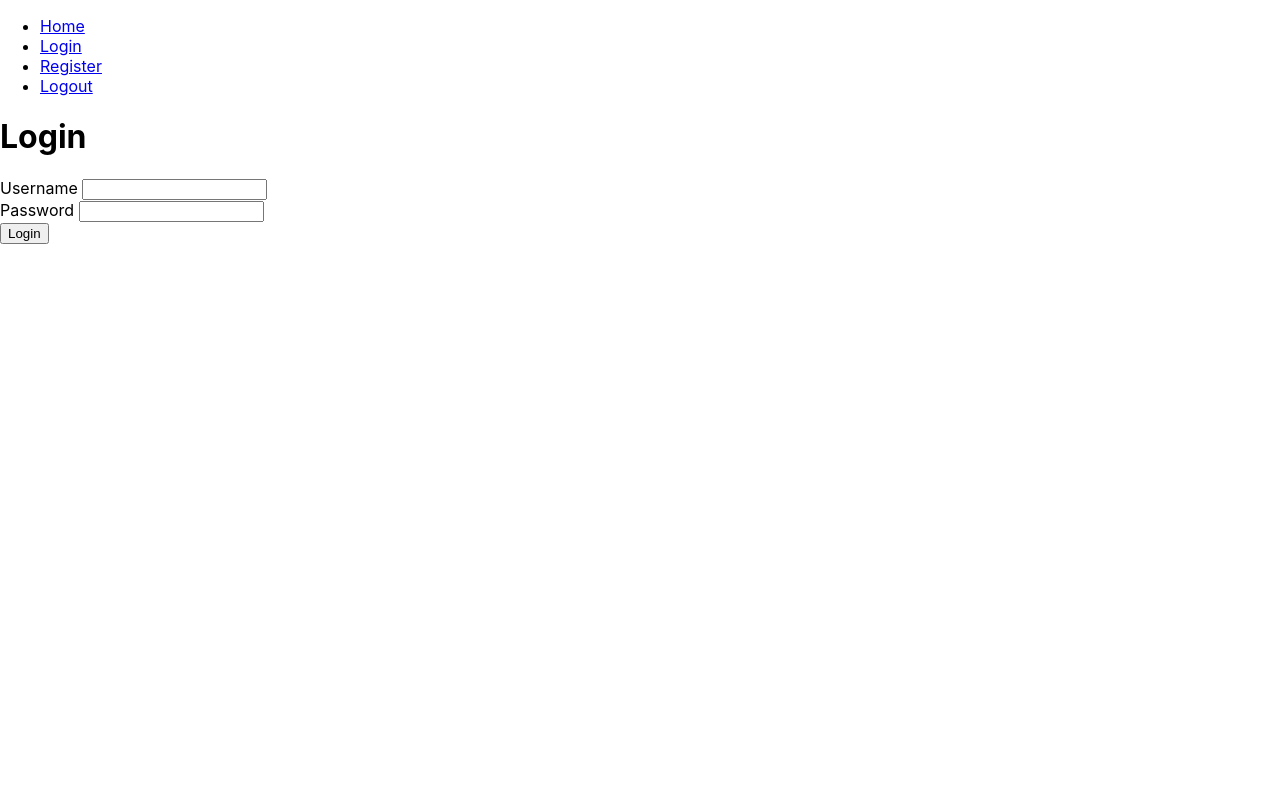
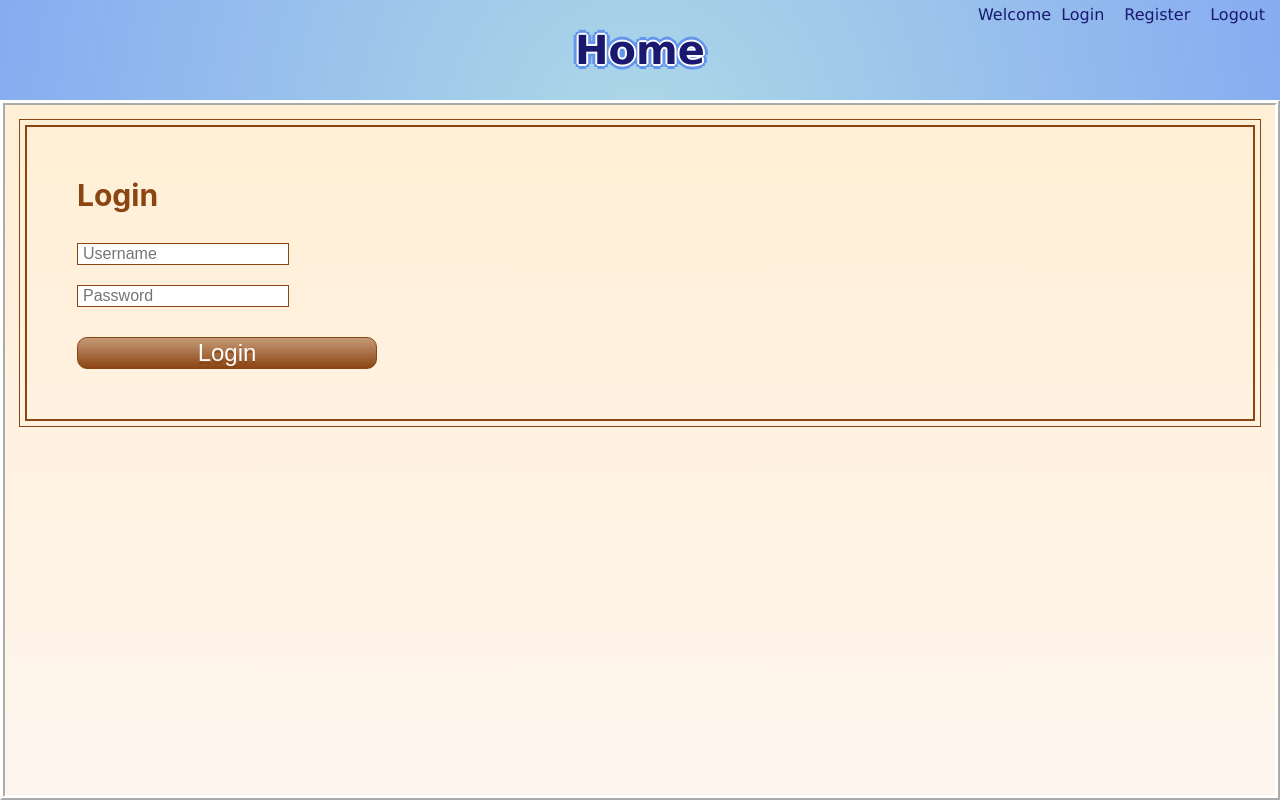
Before and after one commit to sp11037/project4, a React (Create React App) app in the folder client/: page /login in a window 1280 px wide. Built offline with nearby package versions, Linux system fonts and the light colour scheme; no server answers.

Commit message:
Added styling

```diff
--- a/client/src/App.css
+++ b/client/src/App.css
@@ -1,38 +1,281 @@
+* {
+  margin: 0;
+  padding: 0;
+}
+
+html, body, #root {
+  height: 100%;
+}
+
+/* header area */
+header {
+  display: grid;
+  grid-template-columns: 1fr 1fr 1fr;
+  height: 100px;
+  background-image: radial-gradient(circle at 50% 130%, lightblue, #6494edc6);
+
+  font-family: Verdana, Geneva, Tahoma, sans-serif ;
+  color: midnightblue;
+}
+
+h1 {
+  display: flex;
+  justify-content: center;
+  align-items: center;
+  grid-column: 2;
+
+  font-size: 5vh;
+  text-shadow: 2px 0 white,
+               -2px 0 white,
+               0 2px white,
+               0 -2px white,
+               1px 1px white,
+               1px -1px white,
+               -1px 1px white,
+               -1px -1px white,
+               5px 0 cornflowerblue,
+               -5px 0 cornflowerblue,
+               0 5px cornflowerblue,
+               0 -5px cornflowerblue,
+               3px 3px cornflowerblue,
+               3px -3px cornflowerblue,
+               -3px 3px cornflowerblue,
+               -3px -3px cornflowerblue;
+}
+
+nav {
+  grid-column: 3;
+}
+
+ul {
+  display: flex;
+  float: right;
+  margin: 5px;
+  list-style: none;
+}
+
+a {
+  text-decoration: none;
+  margin: 0 10px;
+  color: midnightblue;
+}
+
+/* main */
+
+main {
+  display: flex;
+  min-height: calc(100vh - 100px);
+  max-height: fit-content;
+  font-family: Helvetica, Arial, sans-serif;
+}
+
+/* category menu */
+
+aside {
+  width: 25%;
+  background: linear-gradient(#db7093, #ffe4e180),
+              url(./img/ps-neutral.png) 0 0/40px;
+}
+
+.categoryBtn, #addCategoryBtn {
+  display: flex;
+  justify-content: center;
+  align-items: center;
+
+  box-sizing: border-box;
+  height: 100px;
+  width: 100%;
+
+  border: 1px solid palevioletred;
+  background: linear-gradient(mintcream, mistyrose);
+  box-shadow: inset white 0 7px 8px -3px,
+              inset #db7093ab 0 0 9px;
+
+  color: mediumvioletred;
+  font-size: 3vh;
+  text-shadow: 2px 0 mistyrose,
+               -2px 0 mistyrose,
+               0 2px mistyrose,
+               0 -2px mistyrose;
+}
+
+.categoryBtn:hover, #addCategoryBtn:hover {
+  border: 1px solid white;
+  background: linear-gradient(mistyrose, mintcream);
+  box-shadow: inset #db7093ab 0 7px 8px -3px,
+              inset white 0 0 9px;
+
+  color: mediumvioletred;
+}
+
+.categoryBtn:active, #addCategoryBtn:active, .current, .categoryBtn:active:hover, #addCategoryBtn:active:hover, .current:hover {
+  border: 1px solid palevioletred;
+  background: linear-gradient(lightpink, palevioletred);
+  box-shadow: inset white 0 7px 8px -3px,
+              inset #db7093ab 0 0 9px;
+
+  color: white;
+  text-shadow: 2px 0 palevioletred,
+               -2px 0 palevioletred,
+               0 2px palevioletred,
+               0 -2px palevioletred;
+}
+
+/* question area */
+
+section, .accountPage {
+  padding: 20px;
+  box-sizing: border-box;
+  width: 100%;
+  min-height: calc(100vh - 100px);
+
+  border: 5px ridge white;
+  background: linear-gradient(papayawhip, seashell);
+
+  font-size: 2.5vh;
+  color: saddlebrown;
+}
+
+.question {
+  margin-bottom: 20px;
+}
+
+/* modal */
+
+.categoryOverlay, .questionOverlay {
+  position: absolute;
+  top: 0;
+  left: 0;
+
+  height: 100%;
+  width: 100%;
+
+  background-color: pink;
+  opacity: 40%;
+}
+
+.categoryModalBox, .questionModalBox {
+  position: absolute;
+  top: 50%;
+  left: 50%;
+  transform: translate(-50%, -50%);
+
+  padding: 10px;
+  width: 400px;
+  height: 400px;
+
+  background-color: mistyrose;
+  border: 2px solid pink;
+  outline: 2px solid pink;
+  outline-offset: 1px;
+  box-shadow: white 0 0 0px 5px,
+              hotpink 0 0 25px,
+              inset white 0 7px 8px -3px,
+              inset palevioletred 0 0 9px;
+  border-radius: 20px;
+
+  color: mediumvioletred;
+  font-size: 3vh;
+}
+
+.closeModalBtn {
+  float: right;
+  margin-right: 10px;
+}
+
+.modalText {
+  margin-left: 10px;
+}
+
+.modalInput {
+  display: block;
+  margin: 20px auto 0px auto;
+  padding: 10px;
+  width: 80%;
+  height: 250px;
+
+  border: 1px solid palevioletred;
+  outline: none;
+
+  font-size: 2vh;
+  color: palevioletred;
+}
+
+.modalAddBtn {
+  display: block;
+  margin: 20px auto;
+  width: 40%;
+
+  border: 1px solid palevioletred;
+  border-radius: 10px;
+  background: linear-gradient(lightpink 40%, palevioletred);
+
+  font-size: 3vh;
+  color: white;
+  text-shadow: 0px 3px palevioletred;
+}
+
+/* error messages */
+
 .hidden {
   display: none;
 }
 
-.redText {
+.errorMsg {
+  margin-top: 5px;
   color: red;
 }
 
-.categoryBtn {
-  height: 50px;
-  width: 300px;
-  border: 1px solid black;
+span.errorMsg {
+  margin-left: 5px;
 }
 
-.categoryBtn:hover {
-  background-color: lightgray;
+/* login/register page */
+
+.accountBox {
+  display: flex;
+  flex-direction: column;
+  border: 2px solid saddlebrown;
+  outline: 1px solid saddlebrown;
+  outline-offset: 5px;
+  height: fit-content;
+  padding: 50px;
 }
 
-.categoryBtn:active {
-  background-color: lightblue;
+.formArea {
+  display: flex;
+  flex-direction: column;
+  margin: 20px 0;
 }
 
-.categoryOverlay, .questionOverlay {
-  position: absolute;
-  height: 100%;
-  width: 100%;
-  top: 0;
+.formArea input {
+  height: 2.5vh;
+  width: 200px;
+  font-size: 2vh;
+  margin: 10px 0;
+  padding: 0 5px;
+  border: 1px solid saddlebrown;
+  outline: none;
+  color: saddlebrown;
 }
 
-.categoryModalBox, .questionModalBox {
-  position: absolute;
-  background-color: lightcoral;
-  width: 500px;
-  height: 500px;
-  top: 50%;
-  left: 50%;
-  transform: translate(-50%, -50%);
+#tosContainer {
+  margin-top: 5px;
 }
+
+#tosContainer input {
+  height: 20px;
+  width: 20px;
+}
+
+.formBtn button {
+  width: 300px;
+  height: 4vh;
+  border: 1px solid saddlebrown;
+  border-radius: 10px;
+  background: linear-gradient(#8b451380, saddlebrown);
+
+  font-size: 3vh;
+  color: white;
+  text-shadow: 0px 3px saddlebrown;
+}
--- a/client/src/App.js
+++ b/client/src/App.js
@@ -28,7 +28,7 @@ function App() {
   return (
     <BrowserRouter>
       <Routes>
-        <Route path='/' element={<Layout />}>
+        <Route path='/' element={<Layout uname={uname} />}>
           <Route index element={<Home uname={uname} categories={categories} categoriesSetter={categoriesSetter} questions={questions} questionsSetter={questionsSetter} />} />
           <Route path='login' element={<Login uname={uname} unameSetter={unameSetter} />} />
           <Route path='register' element={<Register uname={uname} />} />
--- a/client/src/components/AddCategory.js
+++ b/client/src/components/AddCategory.js
@@ -31,13 +31,13 @@ const AddCategory = ({ categoryRef, categories, categoriesSetter }) => {
 
     return (
         <>
-            <div onClick={handleModal}>+</div>
+            <div id='addCategoryBtn' onClick={handleModal}>+</div>
             <div className='categoryOverlay hidden' onClick={handleModal}></div>
             <div className='categoryModalBox hidden'>
-                <div onClick={handleModal}>X</div>
-                <div>Add new category</div>
-                <input type='text' ref={categoryRef} />
-                <button onClick={addCategory}>+</button>
+                <div className='closeModalBtn' onClick={handleModal}>&#9932;</div>
+                <div className='modalText'>Add new category</div>
+                <textarea className='modalInput' type='text' ref={categoryRef} />
+                <button className='modalAddBtn' onClick={addCategory}>+</button>
             </div>
         </>
     );
--- a/client/src/components/AddQuestion.js
+++ b/client/src/components/AddQuestion.js
@@ -34,10 +34,10 @@ const AddQuestion = ({ questionRef, questions, questionsSetter, currCategory })
             <div onClick={handleModal}>+</div>
             <div className='questionOverlay hidden' onClick={handleModal}></div>
             <div className='questionModalBox hidden'>
-                <div onClick={handleModal}>X</div>
-                <div>Add new question</div>
-                <input type='text' ref={questionRef} />
-                <button onClick={addQuestion}>+</button>
+                <div className='closeModalBtn' onClick={handleModal}>&#9932;</div>
+                <div className='modalText'>Add new question</div>
+                <textarea className='modalInput' type='text' ref={questionRef} />
+                <button className='modalAddBtn' onClick={addQuestion}>+</button>
             </div>
         </>
     );
--- a/client/src/components/CategoryTab.js
+++ b/client/src/components/CategoryTab.js
@@ -1,6 +1,6 @@
 const CategoryTab = ({ categoryId, categoryName, changeCategory }) => {
     return (
-        <div className='categoryBtn' tab-id={categoryId} onClick={changeCategory}>{categoryName}</div>
+        <div className={categoryId === 1 ? 'categoryBtn current' : 'categoryBtn'} tab-id={categoryId} onClick={changeCategory}>{categoryName}</div>
     )
 };
 
--- a/client/src/components/Question.js
+++ b/client/src/components/Question.js
@@ -1,6 +1,6 @@
 const Question = ({ questionText }) => {
     return (
-        <div>{questionText}</div>
+        <div className='question'>{questionText}</div>
     )
 }
 
--- a/client/src/pages/Home.js
+++ b/client/src/pages/Home.js
@@ -20,6 +20,11 @@ const Home = ({ uname, categories, categoriesSetter, questions, questionsSetter
 
     // change categories
     const changeCategory = (event) => {
+        document.querySelectorAll('.categoryBtn').forEach(btn => {
+            btn.classList.remove('current');
+        })
+        event.target.classList.toggle('current');
+
         const tab = event.target.getAttribute('tab-id');
         currCategorySetter(tab);
     };
@@ -47,14 +52,16 @@ const Home = ({ uname, categories, categoriesSetter, questions, questionsSetter
     );
 
     return (
-        <div>
-            <h1>Home</h1>
-            <h3>Login Successful {uname}</h3>
-            <div>{categoryList}</div>
-            <AddCategory categoryRef={categoryRef} categories={categories} categoriesSetter={categoriesSetter} />
-            <div>{questionList}</div>
-            <AddQuestion questionRef={questionRef} questions={questions} questionsSetter={questionsSetter} currCategory={currCategory} />
-        </div>
+        <main>
+            <aside>
+                <div>{categoryList}</div>
+                <AddCategory categoryRef={categoryRef} categories={categories} categoriesSetter={categoriesSetter} />
+            </aside>
+            <section>
+                <div>{questionList}</div>
+                <AddQuestion questionRef={questionRef} questions={questions} questionsSetter={questionsSetter} currCategory={currCategory} />
+            </section>
+        </main>
     );
 };
 
--- a/client/src/pages/Layout.js
+++ b/client/src/pages/Layout.js
@@ -1,16 +1,27 @@
 import { Outlet, Link } from 'react-router-dom';
 
-const Layout = () => {
+const Layout = ({ uname }) => {
+    if (uname) {
+        document.querySelectorAll('.loggedOut').forEach(item => item.classList.add('hidden'));
+        document.querySelectorAll('.loggedIn').forEach(item => item.classList.remove('hidden'));
+    } else {
+        document.querySelectorAll('.loggedOut').forEach(item => item.classList.remove('hidden'));
+        document.querySelectorAll('.loggedIn').forEach(item => item.classList.add('hidden'));
+    }
+
     return (
         <>
-            <nav>
-                <ul>
-                    <li><Link to='/'>Home</Link></li>
-                    <li><Link to='/login'>Login</Link></li>
-                    <li><Link to='/register'>Register</Link></li>
-                    <li><Link to='/logout'>Logout</Link></li>
-                </ul>
-            </nav>
+            <header>
+                <h1><Link to='/'>Home</Link></h1>
+                <nav>
+                    <ul>
+                        <li className='loggedIn'>Welcome {uname}</li>
+                        <li className='loggedOut'><Link to='/login'>Login</Link></li>
+                        <li className='loggedOut'><Link to='/register'>Register</Link></li>
+                        <li className='loggedIn'><Link to='/logout'>Logout</Link></li>
+                    </ul>
+                </nav>
+            </header>
             <Outlet />
         </>
     );
--- a/client/src/pages/Login.js
+++ b/client/src/pages/Login.js
@@ -4,7 +4,6 @@ import { useNavigate } from 'react-router-dom';
 const Login = ({ uname, unameSetter }) => {
     const unameRef = useRef();
     const pwordRef = useRef();
-    const [errorMsg, errorMsgSetter] = useState('');
     const navigate = useNavigate();
 
     // redirect if user is logged in
@@ -28,24 +27,28 @@ const Login = ({ uname, unameSetter }) => {
             .then(res => res.json())
             .then(json => {
                 const u = json.user;
+                const errorMsg = document.querySelector('.errorMsg');
 
                 if (u.length === 0 || u[0].pword !== user.pword) {
-                    errorMsgSetter('invalid username or password');
+                    errorMsg.classList.remove('hidden');
                 } else {
-                    localStorage.setItem('uname', user.uname)
+                    localStorage.setItem('uname', user.uname);
                     unameSetter(user.uname);
-                    errorMsgSetter('');
                 }
             });
     };
 
     return (
-        <div>
-            <h1>Login</h1>
-            <div>Username <input type='text' ref={unameRef} /></div>
-            <div>Password <input type='password' ref={pwordRef} /></div>
-            <div><button onClick={handleLogin}>Login</button></div>
-            {errorMsg}
+        <div className='accountPage'>
+            <div className='accountBox'>
+                <h2>Login</h2>
+                <div className='formArea'>
+                    <input type='text' ref={unameRef} autocomplete='off' placeholder='Username' />
+                    <input type='password' ref={pwordRef} autocomplete='off' placeholder='Password' />
+                </div>
+                <div className='formBtn'><button onClick={handleLogin}>Login</button></div>
+                <div className='errorMsg hidden'>Invalid username or password</div>
+            </div>
         </div>
     );
 };
--- a/client/src/pages/Register.js
+++ b/client/src/pages/Register.js
@@ -66,9 +66,9 @@ const Register = ({ uname }) => {
 
                 // check that the tos is accepted
                 if (tos) {
-                    tosContainer.classList.remove('redText');
+                    tosContainer.classList.remove('errorMsg');
                 } else {
-                    tosContainer.classList.add('redText');
+                    tosContainer.classList.add('errorMsg');
                     errorCount++;
                 }
 
@@ -94,28 +94,29 @@ const Register = ({ uname }) => {
     };
 
     return (
+        <div className='accountPage'>
+            <div className='accountBox'>
+                <h2>Register</h2>
+                <div className='formArea'>
                     <div>
-            <h1>Register</h1>
-            <div>
-                Username
-                <input type='text' ref={unameRef} />
-                <span id='unameError' className='hidden'>Username already exists / Invalid Username</span>
+                        <input type='text' ref={unameRef} autocomplete='off' placeholder='Username' />
+                        <span id='unameError' className='errorMsg hidden'>Username already exists / Invalid Username</span>
                     </div>
                     <div>
-                Password
-                <input type='text' ref={pwordRef} />
-                <span id='pwordError' className='hidden'>Invalid password. Enter a password that is at least 8 characters long and contains a number.</span>
+                        <input type='password' ref={pwordRef} autocomplete='off' placeholder='Password' />
+                        <span id='pwordError' className='errorMsg hidden'>Invalid password. Enter a password that is at least 8 characters long and contains a number.</span>
                     </div>
                     <div>
-                Repeat Password
-                <input type='text' ref={repeatPwordRef} />
-                <span id='repeatPwordError' className='hidden'>The two passwords do not match.</span>
+                        <input type='password' ref={repeatPwordRef} autocomplete='off' placeholder='Repeat Password' />
+                        <span id='repeatPwordError' className='errorMsg hidden'>The two passwords do not match.</span>
                     </div>
                     <div id='tosContainer'>
                         <input type='checkbox' ref={tosRef} />
-                I agree to the Terms and Conditions and Privacy Policy
+                        &nbsp;&nbsp;I agree to the Terms and Conditions and Privacy Policy
                     </div>
-            <button onClick={handleRegister}>Register</button>
+                </div>
+                <div className='formBtn'><button onClick={handleRegister}>Register</button></div>
+            </div>
         </div>
     );
 };
```
Also changed, not shown: client/src/img/ps-neutral.png (added), 1 other file (tests, documents, lock files or other folders). Lines whose indentation alone changed are shown as unchanged.
